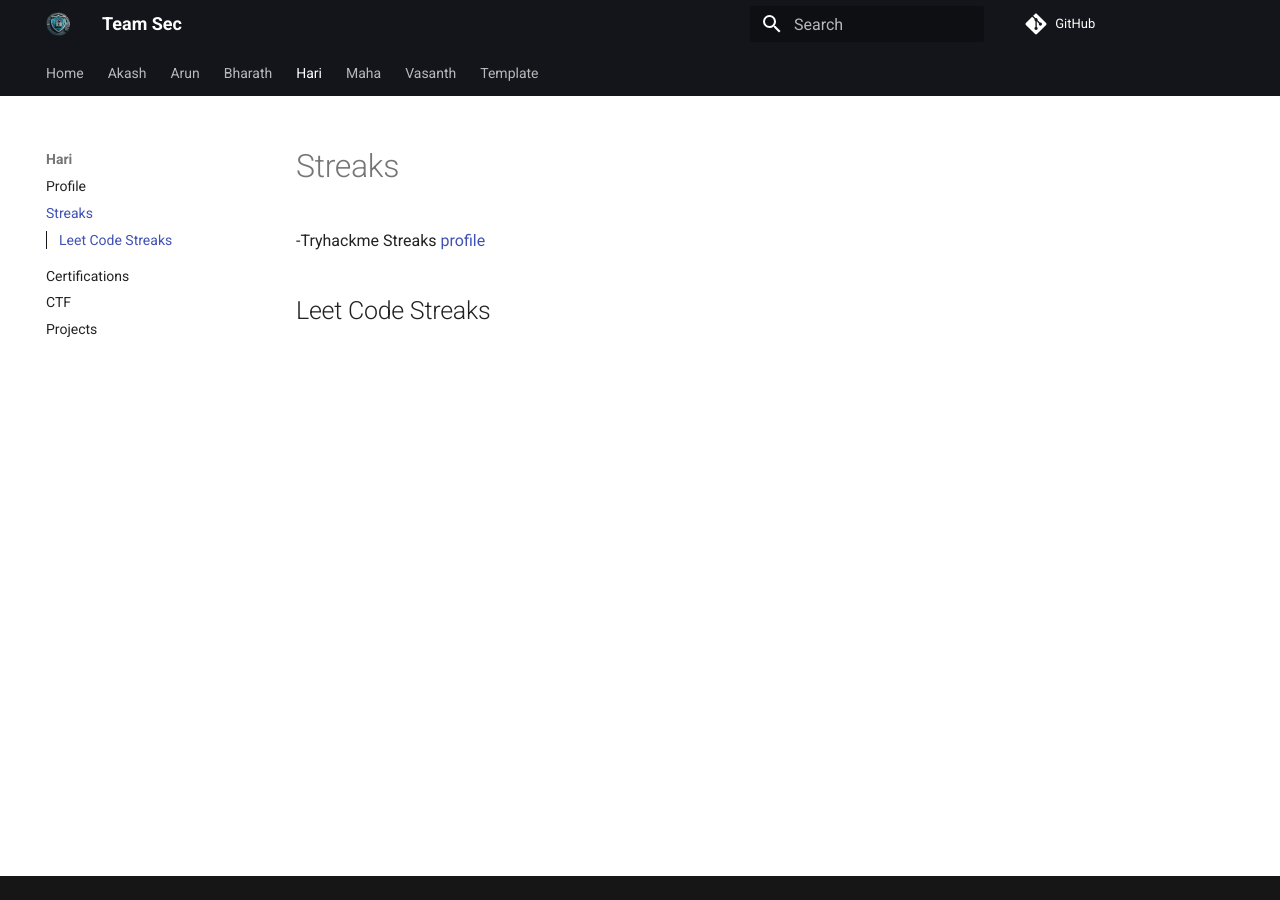
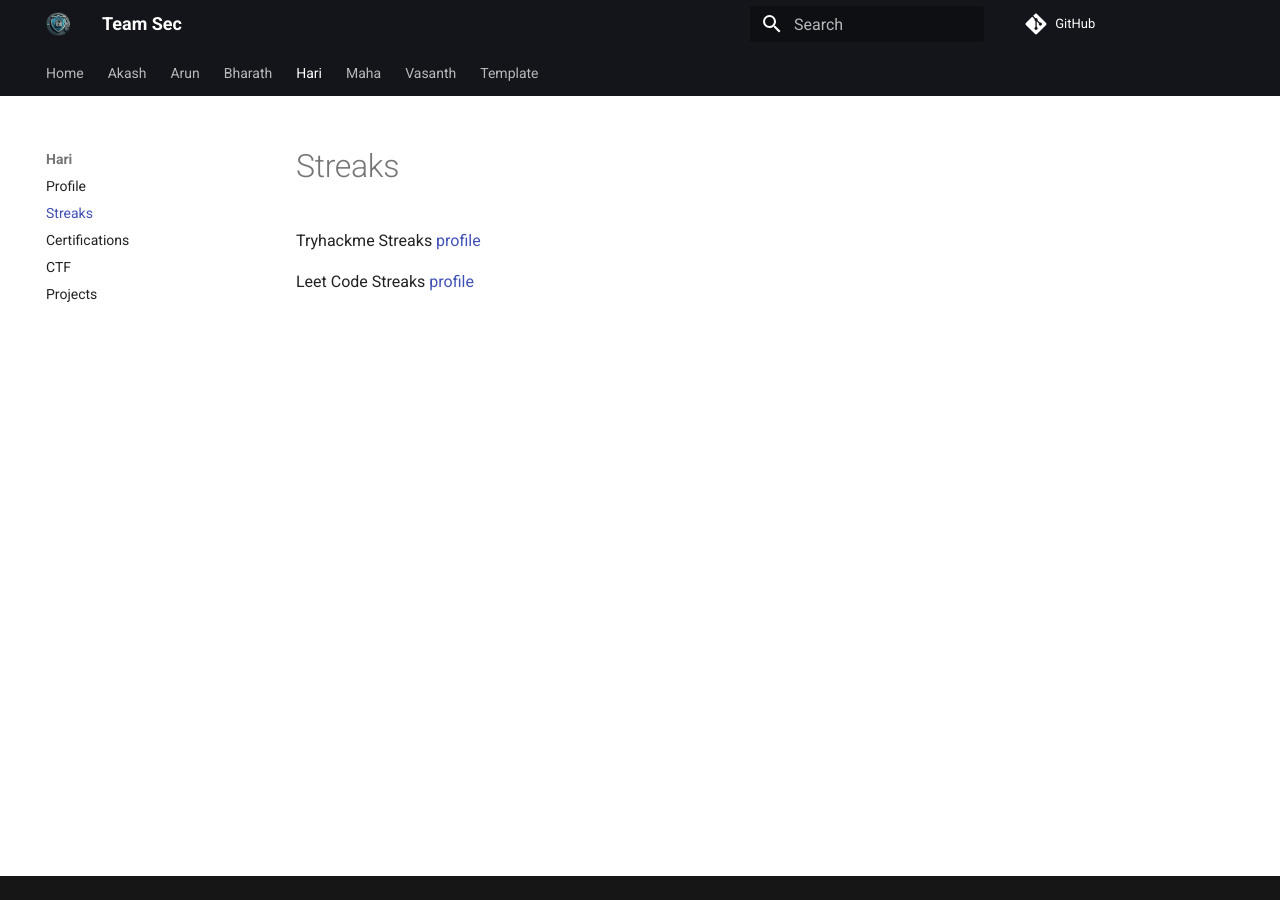
Before and after one commit to mr3xplorer/team_sec, an MkDocs documentation site: the page built from docs/Hari/streaks.md, in a window 1280 px wide. Built offline with MkDocs 1.6.1 and Material for MkDocs 9.7.7, drawn with Linux system fonts in a browser that asks for light colours; comment, search, counter and statistics services are not loaded.

Commit message:
Update streaks.md

```diff
--- a/docs/Hari/streaks.md
+++ b/docs/Hari/streaks.md
@@ -1,7 +1,6 @@
 # Streaks
 
--Tryhackme Streaks
-[profile](https://tryhackme.com/p/hariruban20)
+Tryhackme Streaks [profile](https://tryhackme.com/p/hariruban20)
 
 
-## Leet Code Streaks
+Leet Code Streaks [profile](https://leetcode.com/u/qdFcvzhoWn/)
```
